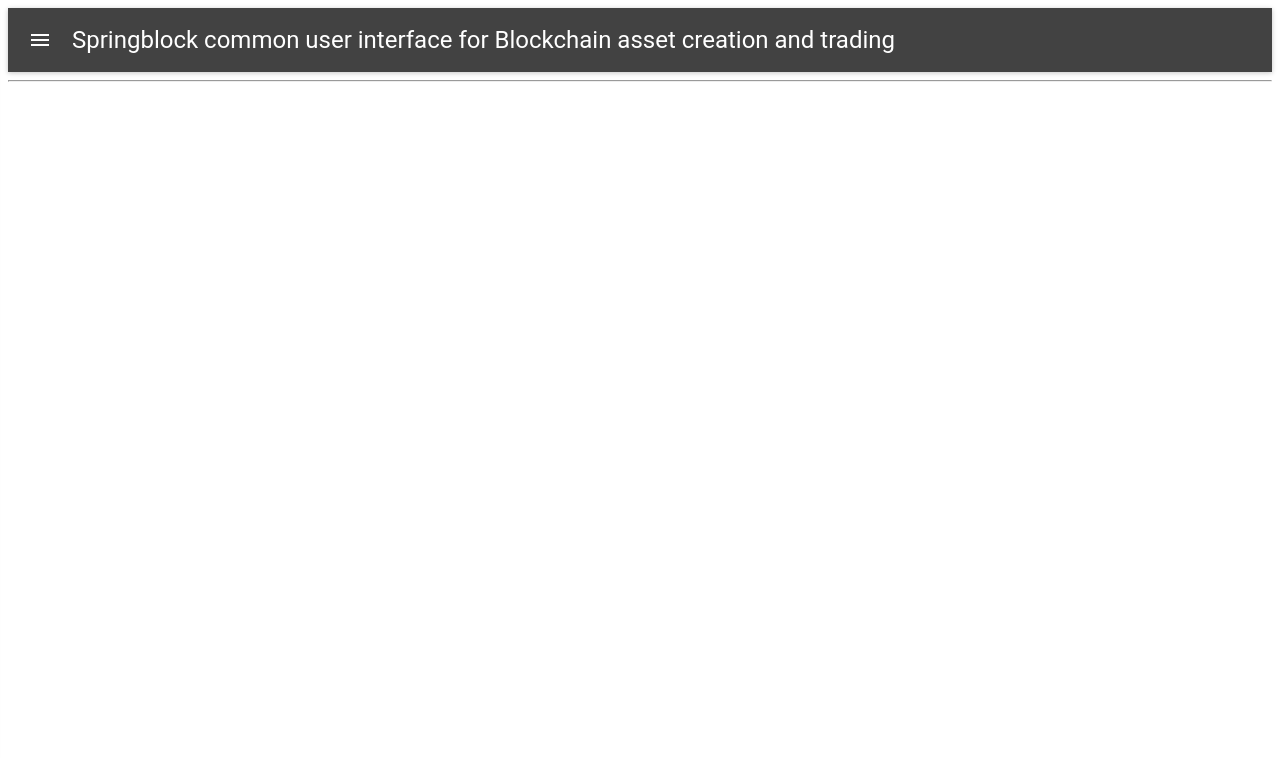
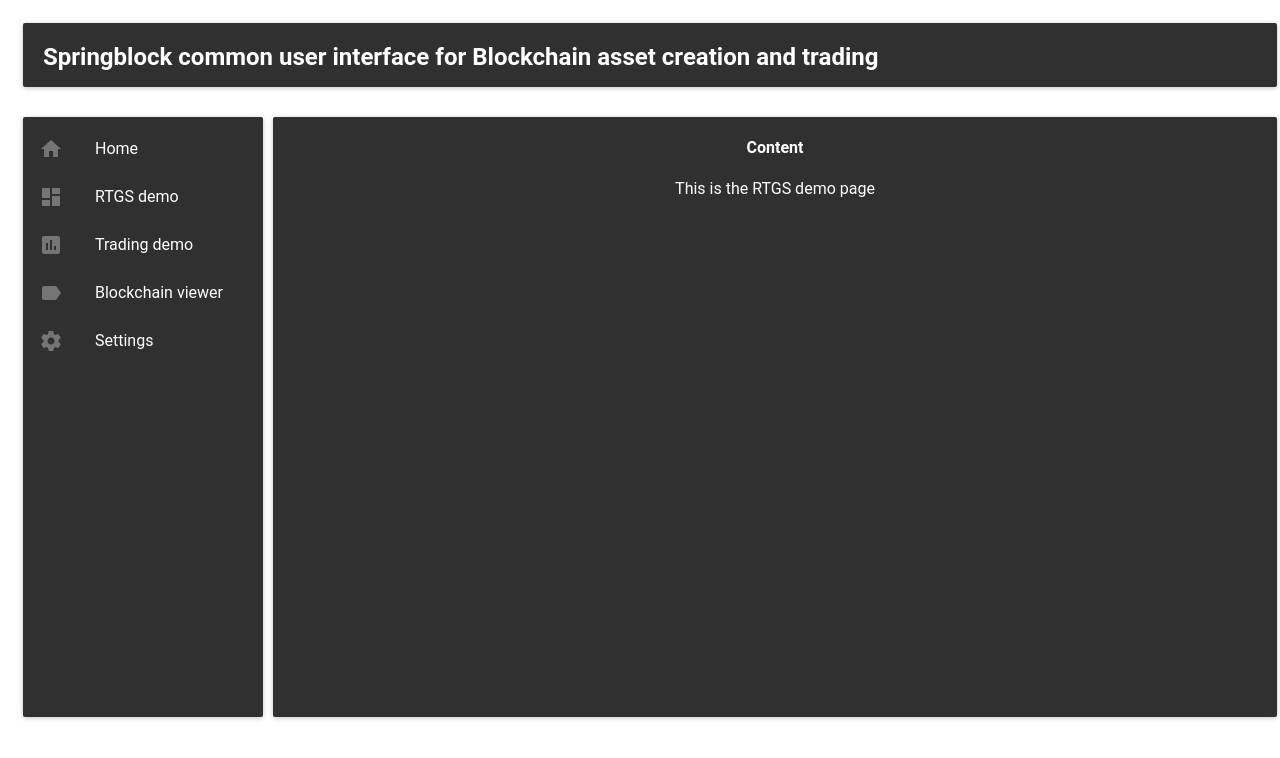
Before and after one commit to safbc/WebClient, a React app: page /rtgs in a window 1280 px wide. Built offline with nearby package versions, Linux system fonts and the light colour scheme; what react-router-redux, react-tap-event-plugin would draw is missing.

Commit message:
Fixed up the menu

```diff
--- a/index.html
+++ b/index.html
@@ -9,7 +9,7 @@
     <meta name="mobile-web-app-capable" content="yes">
     <link href="https://fonts.googleapis.com/icon?family=Material+Icons" rel="stylesheet">
   </head>
-  <body>
+  <body background-color="#191970">
     <div id="root"></div>
     <script defer src="/app.js"></script>
   </body>
--- /dev/null
+++ b/src/components/BlockchainViewer.js
@@ -0,0 +1,17 @@
+import React from 'react'
+import PropTypes from 'prop-types'
+
+const BlockchainViewerComponent = ({currentUser}) => {
+
+	return (
+		<div>
+      This is the Blockchain viewer (probably Cakewalk)
+		</div>
+	)
+}
+
+BlockchainViewerComponent.propTypes = {
+  currentUser: PropTypes.object.isRequired
+};
+
+export default BlockchainViewerComponent
--- a/src/components/Create.js
+++ /dev/null
@@ -1,17 +0,0 @@
-import React from 'react'
-import PropTypes from 'prop-types'
-
-const CreateComponent = ({currentUser}) => {
-
-	return (
-		<div>
-      This is the asset creation page
-		</div>
-	)
-}
-
-CreateComponent.propTypes = {
-  currentUser: PropTypes.object.isRequired,
-};
-
-export default CreateComponent;
--- a/src/components/Home.js
+++ b/src/components/Home.js
@@ -2,7 +2,6 @@
 import PropTypes from 'prop-types'
 
 const HomeComponent = ({currentUser}) => {
-
 	return (
 		<div>
       This is the home page
--- a/src/components/LeftMenu.js
+++ b/src/components/LeftMenu.js
@@ -1,24 +1,22 @@
 import React from 'react'
 import PropTypes from 'prop-types'
 import {withRouter} from 'react-router-dom'
-import Drawer from 'material-ui/Drawer'
 import {List, ListItem} from 'material-ui/List'
 import ActionHome from 'material-ui/svg-icons/action/home'
 import ActionDashboard from 'material-ui/svg-icons/action/dashboard'
 import ActionAssessment from 'material-ui/svg-icons/action/assessment'
+import ActionViewWeek from 'material-ui/svg-icons/action/label'
+import ActionSettings from 'material-ui/svg-icons/action/settings'
 
-const LeftMenuComponent = withRouter(({menuIsOpen, closeMenu, history}) => {
+const LeftMenuComponent = withRouter(({history}) => {
 	return (
-    <div>
-      <Drawer open={menuIsOpen}>
-        <List>
-          <ListItem primaryText="Home" leftIcon={<ActionHome />} onClick={() => closeMenu(history, '/home')}/>
-          <ListItem primaryText="RTGS demo" leftIcon={<ActionDashboard />} onClick={() => closeMenu(history, '/create')}/>
-          <ListItem primaryText="Trading demo" leftIcon={<ActionAssessment />} onClick={() => closeMenu(history, '/trade')}/>
-        </List>
-
-      </Drawer>
-    </div>
+    <List>
+      <ListItem primaryText="Home" leftIcon={<ActionHome />} onClick={() => history.push('/home')}/>
+      <ListItem primaryText="RTGS demo" leftIcon={<ActionDashboard />} onClick={() => history.push('/rtgs')}/>
+      <ListItem primaryText="Trading demo" leftIcon={<ActionAssessment />} onClick={() => history.push('/trade')}/>
+      <ListItem primaryText="Blockchain viewer" leftIcon={<ActionViewWeek />} onClick={() => history.push('/blockchainViewer')}/>
+      <ListItem primaryText="Settings" leftIcon={<ActionSettings />} onClick={() => history.push('/settings')}/>
+    </List>
 	)
 })
 
--- /dev/null
+++ b/src/components/Rtgs.js
@@ -0,0 +1,17 @@
+import React from 'react'
+import PropTypes from 'prop-types'
+
+const RtgsComponent = ({currentUser}) => {
+
+	return (
+		<div>
+      This is the RTGS demo page
+		</div>
+	)
+}
+
+RtgsComponent.propTypes = {
+  currentUser: PropTypes.object.isRequired
+};
+
+export default RtgsComponent
--- /dev/null
+++ b/src/components/Settings.js
@@ -0,0 +1,17 @@
+import React from 'react'
+import PropTypes from 'prop-types'
+
+const SettingsComponent = ({currentUser}) => {
+
+	return (
+		<div>
+      This is the Settings page
+		</div>
+	)
+}
+
+SettingsComponent.propTypes = {
+  currentUser: PropTypes.object.isRequired
+};
+
+export default SettingsComponent
--- a/src/components/Title.js
+++ b/src/components/Title.js
@@ -1,12 +1,31 @@
 import React from 'react'
-import AppBar from 'material-ui/AppBar'
+import Paper from 'material-ui/Paper'
 
-const TitleComponent = ({openMenu}) => (
-  <AppBar
-    title="Springblock common user interface for Blockchain asset creation and trading"
-    iconClassNameRight="muidocs-icon-navigation-expand-more"
-    onLeftIconButtonTouchTap={openMenu}
-  />
-);
+const TitleComponent = ({openMenu}) => {
+  const styles = {
+    div:{
+      display: 'flex',
+      flexDirection: 'row wrap',
+      padding: 10,
+      width: '100%'
+    },
+    header:{
+      height: 64,
+      flex: 5,
+      margin: 5,
+      paddingLeft: 20,
+      textAlign: 'left'
+    }
+
+  }
+
+  return (
+		<div style={styles.div}>
+      <Paper zDepth={1} style={styles.header}>
+        <h2>Springblock common user interface for Blockchain asset creation and trading</h2>
+      </Paper>
+    </div>
+  )
+}
 
 export default TitleComponent
--- /dev/null
+++ b/src/containers/BlockchainViewer.js
@@ -0,0 +1,12 @@
+import { connect } from 'react-redux'
+import BlockchainViewerComponent from '../components/BlockchainViewer'
+
+const mapStateToProps = (state) => ({
+	currentUser: state.currentUser
+})
+
+const BlockchainViewer = connect(
+  mapStateToProps
+)(BlockchainViewerComponent)
+
+export default BlockchainViewer
--- a/src/containers/LeftMenu.js
+++ /dev/null
@@ -1,22 +0,0 @@
-import { connect } from 'react-redux'
-import LeftMenuComponent from '../components/LeftMenu'
-import { closeMenu } from '../actionCreators'
-
-const mapStateToProps = (state) => {
-  return ({
-      menuIsOpen: state.menu.isOpen
-    }
-  )
-}
-
-const mapDispatchToProps = {
-  closeMenu : closeMenu
-}
-
-
-const LeftMenu = connect(
-  mapStateToProps,
-  mapDispatchToProps
-)(LeftMenuComponent)
-
-export default LeftMenu
--- a/src/containers/Create.js
+++ b/src/containers/Rtgs.js
@@ -1,12 +1,12 @@
 import { connect } from 'react-redux'
-import CreateComponent from '../components/Create'
+import RtgsComponent from '../components/Rtgs'
 
 const mapStateToProps = (state) => ({
 	currentUser: state.currentUser
 })
 
-const Create = connect(
+const Rtgs = connect(
   mapStateToProps
-)(CreateComponent)
+)(RtgsComponent)
 
-export default Create
+export default Rtgs
--- /dev/null
+++ b/src/containers/Settings.js
@@ -0,0 +1,12 @@
+import { connect } from 'react-redux'
+import SettingsComponent from '../components/Settings'
+
+const mapStateToProps = (state) => ({
+	currentUser: state.currentUser
+})
+
+const Settings = connect(
+  mapStateToProps
+)(SettingsComponent)
+
+export default Settings
--- a/src/containers/Title.js
+++ /dev/null
@@ -1,14 +0,0 @@
-import { connect } from 'react-redux'
-import TitleComponent from '../components/Title'
-import { openMenu } from '../actionCreators'
-
-const mapDispatchToProps = {
-  openMenu : openMenu
-}
-
-const Title = connect(
-  null,
-  mapDispatchToProps
-)(TitleComponent)
-
-export default Title
--- a/src/index.js
+++ b/src/index.js
@@ -12,13 +12,17 @@
 import {grey800, grey900} from 'material-ui/styles/colors'
 import MuiThemeProvider from 'material-ui/styles/MuiThemeProvider'
 import getMuiTheme from 'material-ui/styles/getMuiTheme'
+import darkBaseTheme from 'material-ui/styles/baseThemes/darkBaseTheme'
+import Paper from 'material-ui/Paper'
 
-import Title from './containers/Title'
+import Title from './components/Title'
 import Menu from './components/Menu'
-import LeftMenu from './containers/LeftMenu'
+import LeftMenu from './components/LeftMenu'
 import Home from './containers/Home'
-import Create from './containers/Create'
+import Rtgs from './containers/Rtgs'
 import Trade from './containers/Trade'
+import BlockchainViewer from './containers/BlockchainViewer'
+import Settings from './containers/Settings'
 
 injectTapEventPlugin();
 
@@ -31,26 +35,49 @@
   )
 )
 
-const muiTheme = getMuiTheme({
-  palette: {
-    primary1Color: grey800,
-    primary2Color: grey900
+const styles = {
+  div:{
+    display: 'flex',
+    flexDirection: 'row wrap',
+    padding: 10,
+    width: '100%'
+  },
+  paperLeft:{
+    flex: 1,
+    maxWidth: 240,
+    height: 600,
+    margin: 5,
+    textAlign: 'left',
+  },
+  paperRight:{
+    height: 600,
+    flex: 4,
+    margin: 5,
+    textAlign: 'center',
   }
-});
+};
 
 render(
   <Provider store={store}>
-    <MuiThemeProvider muiTheme={muiTheme}>
+    <MuiThemeProvider muiTheme={getMuiTheme(darkBaseTheme)}>
       <Router>
         <div>
           <Title />
-          <LeftMenu />
+          <div style={styles.div}>
+            <Paper zDepth={1} style={styles.paperLeft}>
+              <LeftMenu />
+            </Paper>
+            <Paper zDepth={1} style={styles.paperRight}>
+              <h4>Content</h4>
+              <Route exact path="/" component={Home}/>
+              <Route path="/home" component={Home}/>
+              <Route path="/rtgs" component={Rtgs}/>
+              <Route path="/trade" component={Trade}/>
+              <Route path="/blockchainViewer" component={BlockchainViewer}/>
+              <Route path="/settings" component={Settings}/>
+            </Paper>
+          </div>
 
-          <hr/>
-
-          <Route exact path="/" component={Home}/>
-          <Route path="/create" component={Create}/>
-          <Route path="/trade" component={Trade}/>
         </div>
       </Router>
 
```
